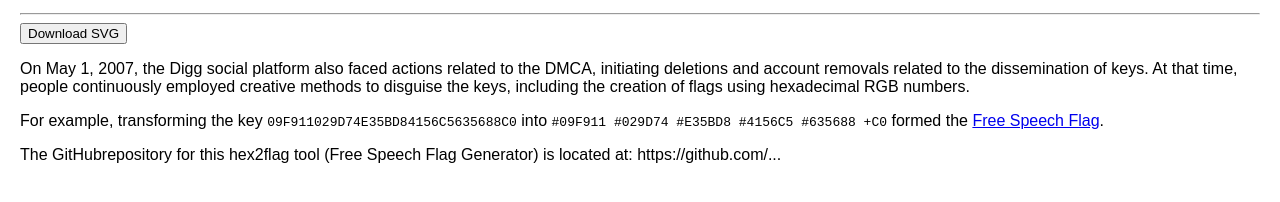
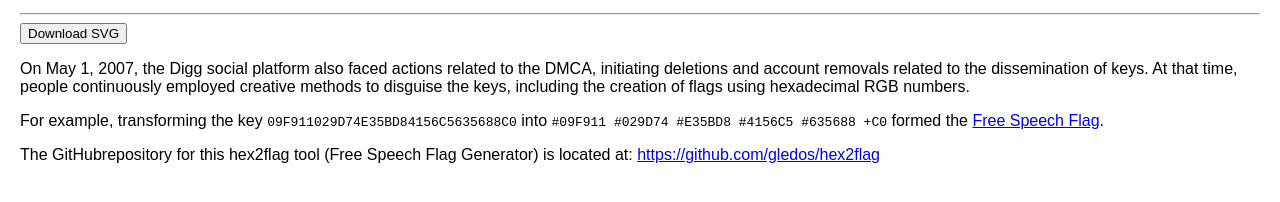
Before and after one commit to gledos/hex2flag, a plain HTML site: page index.html in a window 1280 px wide. Shown: the part 124-326 px from the top of the page. Drawn offline with Linux system fonts and the light colour scheme.

Commit message:
Update index.html

```diff
--- a/index.html
+++ b/index.html
@@ -3,7 +3,7 @@
 <head>
     <meta charset="UTF-8">
     <meta name="viewport" content="width=device-width, initial-scale=1.0">
-    <title>hex2flag (Free Speech Flag Generator)</title>
+    <title>hex2flag</title>
     <style>
         body {
             font-family: Arial, sans-serif;
@@ -220,7 +220,8 @@ people continuously employed creative methods to disguise the keys, including th
 flags using hexadecimal RGB numbers.</p><p>For example, transforming the key <code>09F911029D74E35BD84156C5635688C0</code> into
 <code>#09F911 #029D74 #E35BD8 #4156C5 #635688 +C0</code> formed the
 <a href="https://en.wikipedia.org/wiki/Free_Speech_Flag" target="_blank">Free Speech Flag</a>.</p>
-<p>The GitHubrepository for this hex2flag tool (Free Speech Flag Generator) is located at: https://github.com/...`
+<p>The GitHubrepository for this hex2flag tool (Free Speech Flag Generator) is located at:
+<a href="https://github.com/gledos/hex2flag" target="_blank">https://github.com/gledos/hex2flag</a>`
             },
             "zh-CN": {
                 enterHex: "输入十六进制:",
@@ -229,8 +230,9 @@ flags using hexadecimal RGB numbers.</p><p>For example, transforming the key <co
                 intro: `2007年5月1日，Digg 社交平台也因为 DMCA，开始针对密钥传播删贴、删号。
 然后当时的人们不断使用创造性的方法来伪装密钥，其中就有使用十六进制数字的 RGB 制作的旗帜。</p><p>比如将密钥
 <code>09F911029D74E35BD84156C5635688C0</code> 改写为 <code>#09F911 #029D74 #E35BD8 #4156C5 #635688 +C0</code>，
-然后就组成了封面的 <a href="https://en.wikipedia.org/wiki/Free_Speech_Flag" target="_blank">言论自由之旗</a>。</p>
-<p>此 hex2flag 工具（言论自由旗帜生成器）的 GitHub 仓库地址为：https://github.com/...`
+然后就组成了 <a href="https://en.wikipedia.org/wiki/Free_Speech_Flag" target="_blank">言论自由之旗</a>。</p>
+<p>此 hex2flag 工具（言论自由旗帜生成器）的 GitHub 仓库地址为：<a href="https://github.com/gledos/hex2flag"
+target="_blank">https://github.com/gledos/hex2flag</a>`
             },
             "zh-TW": {
                 enterHex: "輸入十六進制：",
@@ -240,7 +242,8 @@ flags using hexadecimal RGB numbers.</p><p>For example, transforming the key <co
 當時人們不斷使用創造性的方法來偽裝密鑰，其中就有使用十六進制數字的 RGB 製作的旗幟。</p><p>例如，將密鑰
 <code>09F911029D74E35BD84156C5635688C0</code> 改寫為 <code>#09F911 #029D74 #E35BD8 #4156C5 #635688 +C0</code>，
 然後就組成了 <a href="https://en.wikipedia.org/wiki/Free_Speech_Flag" target="_blank">言論自由之旗</a>。</p>
-<p>此 hex2flag 工具（言論自由旗幟生成器）的 GitHub 倉庫地址為：https://github.com/...`
+<p>此 hex2flag 工具（言論自由旗幟生成器）的 GitHub 倉庫地址為：<a href="https://github.com/gledos/hex2flag"
+target="_blank">https://github.com/gledos/hex2flag</a>`
             },
             ja: { // japanese
                 enterHex: "16 進数を入力:",
@@ -251,8 +254,9 @@ flags using hexadecimal RGB numbers.</p><p>For example, transforming the key <co
 その中には 16 進数の RGB を使用して作成された旗も含まれています。</p><p>例えば、鍵
 </code>09F911029D74E35BD84156C5635688C0</code> を </code>#09F911 #029D74 #E35BD8 #4156C5 #635688 +C0</code>
 に変換することで、<a href="https://en.wikipedia.org/wiki/Free_Speech_Flag" target="_blank">Free Speech Flag</a>
-の表紙が形成されました。</p>
-<p>この hex2flag ツール（Free Speech Flag Generator）の GitHub リポジトリは次にあります：https://github.com/...`
+のが形成されました。</p>
+<p>この hex2flag ツール（Free Speech Flag Generator）の GitHub リポジトリは次にあります：<a
+href="https://github.com/gledos/hex2flag" target="_blank">https://github.com/gledos/hex2flag</a>`
             },
         };
 
```
